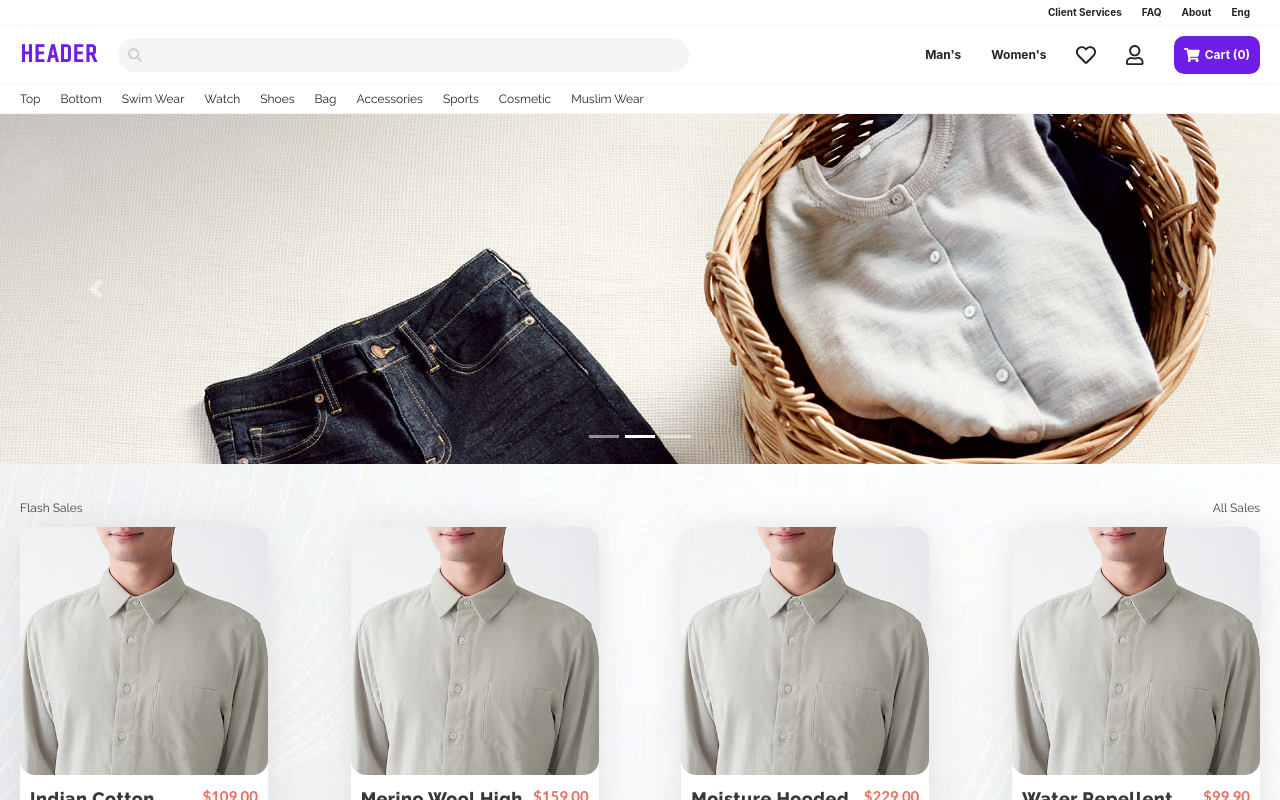
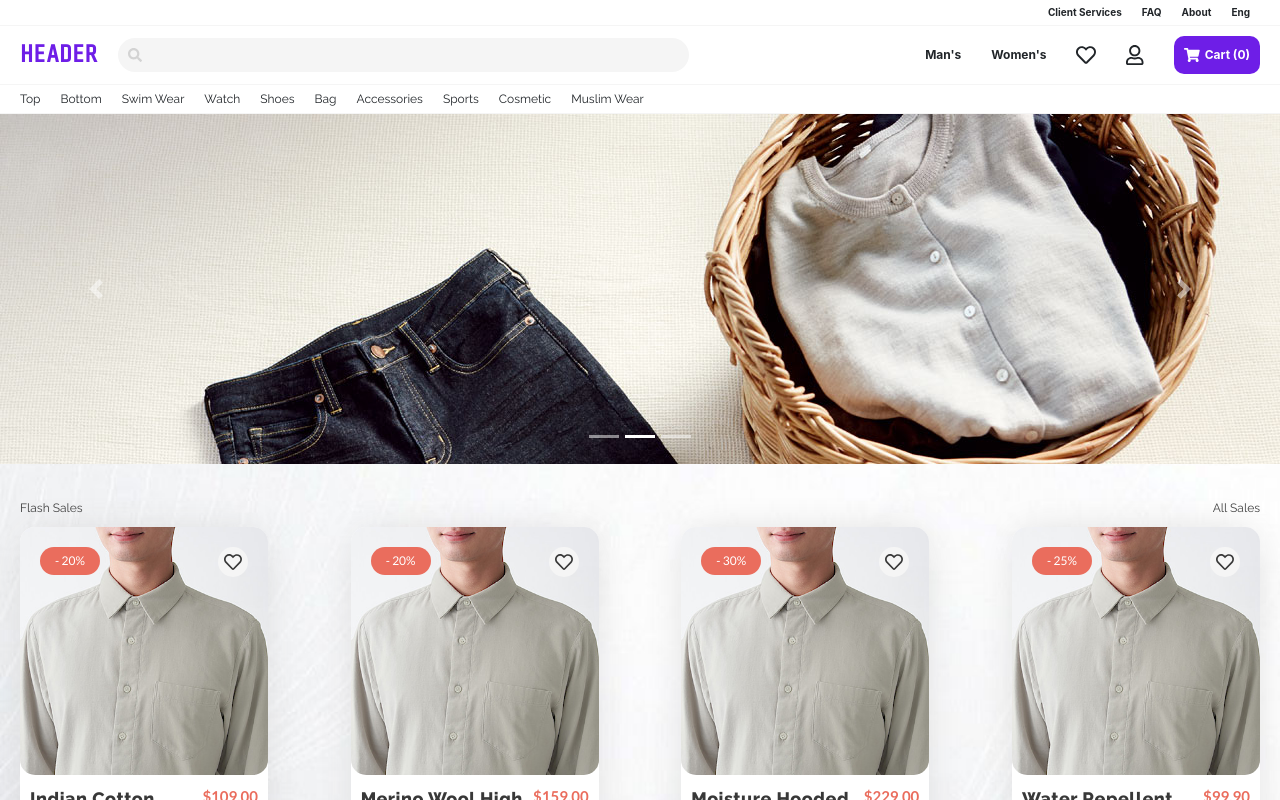
Before and after one commit to JimmyKho/ecommerce-site-ui, a Next.js app: page / in a window 1280 px wide. Shown: the top 800 px of the page. Built offline with nearby package versions, Linux system fonts and the light colour scheme.

Commit message:
Product Card Info

```diff
--- a/components/product/ProductCard.js
+++ b/components/product/ProductCard.js
@@ -2,7 +2,7 @@ import { useState } from "react"
 import { Modal, Button } from "react-bootstrap"
 import { FontAwesomeIcon } from "@fortawesome/react-fontawesome"
 import { faPlus } from "@fortawesome/free-solid-svg-icons"
-import { faStar } from "@fortawesome/free-regular-svg-icons"
+import { faStar, faHeart } from "@fortawesome/free-regular-svg-icons"
 
 import CardPrice from "./CardPrice"
 import ColorOptions from "./ColorOptions"
@@ -15,17 +15,32 @@ const ProductCard = (props) => {
   const [show, setShow] = useState(false)
   const [size, setSize] = useState()
   const [color, setColor] = useState()
+  const [fav, setFav] = useState(false)
 
-  const { name = "", price = 0, oriPrice = 0, attr = {}, info = {} } = props.data ?? {}
+  const { name = "", price = 0, oriPrice = 0, discAmount = 0, attr = {}, info = {} } = props.data ?? {}
   const { colors = [], sizes = [] } = attr
   const { rating = 0 } = info
 
   const showFn = () => setShow(true)
   const closeFn = () => setShow(false)
 
+  const setFavFn = () => {
+    setFav(!fav)
+  }
+
+  var favStyle = styles.ProductCard_Info_Favourite_Icon
+
+  if (fav) favStyle += " " + styles.ProductCard_Info_Favourite_Icon___Active
+
   return (
     <>
       <div className={styles.ProductCard}>
+        <div className={styles.ProductCard_Info}>
+          <div className={styles.ProductCard_Info_Promo}>- {discAmount}%</div>
+          <div className={styles.ProductCard_Info_Favourite} onClick={setFavFn}>
+            <FontAwesomeIcon className={favStyle} icon={faHeart} />
+          </div>
+        </div>
         <div className={styles.ProductCard_ImageCont} onClick={showFn}>
           <img className={styles.ProductCard_Image} src="/prod1_grey3.jpg" />
         </div>
--- a/components/product/ProductCard.module.scss
+++ b/components/product/ProductCard.module.scss
@@ -17,8 +17,61 @@ $padding: 10px;
   animation: fadein 1s;
   transition: transform 0.2s;
 
+  position: relative;
+
   &:hover {
     transform: $zoom-scale;
+  }
+
+  &_Info {
+    position: absolute;
+    top: 0px;
+    left: 0px;
+    z-index: 1;
+
+    width: 100%;
+    padding: 20px;
+
+    display: flex;
+    flex-direction: row;
+    justify-content: space-between;
+    align-items: flex-start;
+
+    font-size: 12px;
+    font-family: $number-font;
+
+    &_Promo {
+      color: $white;
+
+      border-radius: 20px;
+      background-color: $secondary;
+
+      padding: 5px 15px;
+      margin-right: 10px;
+    }
+
+    &_Favourite {
+      display: flex;
+      flex-direction: row;
+      justify-content: center;
+      align-items: center;
+
+      width: 30px;
+      height: 30px;
+
+      background-color: $background-light;
+
+      border-radius: 50%;
+      box-shadow: $shadow-icon;
+
+      &_Icon {
+        font-size: 18px;
+
+        &___Active {
+          color: $secondary;
+        }
+      }
+    }
   }
 
   &_ImageCont {
```
